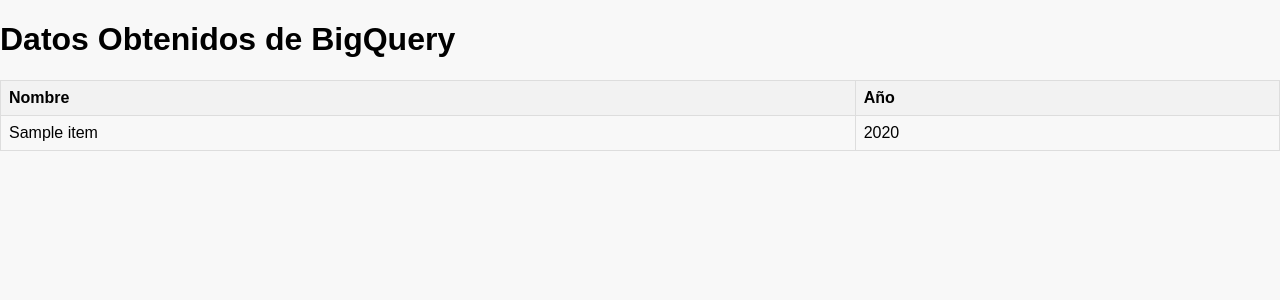
After one commit to dutreras369/py-bigquery-api, a Python web app: template app/templates/data_view.html in a window 1280 px wide. The commit adds this page. Shown: the top 300 px of the page. Run offline with Jinja, Linux system fonts and the light colour scheme; the template is opened without the code that fills it: most values are stand-ins (such as "Sample title", 1, 10 or a date in 2020).

Commit message:
update /

```diff
--- a/app/__init__.py
+++ b/app/__init__.py
@@ -0,0 +1,5 @@
+from flask import Flask
+
+app = Flask(__name__)
+
+from app.controllers import api_controller, view_controller
--- /dev/null
+++ b/app/controllers/__init__.py
@@ -0,0 +1,6 @@
+from flask import Blueprint
+
+api_bp = Blueprint('api', __name__)
+view_bp = Blueprint('view', __name__)
+
+from app.controllers import api_controller, view_controller
--- /dev/null
+++ b/app/templates/data_view.html
@@ -0,0 +1,30 @@
+<!DOCTYPE html>
+<html lang="es">
+<head>
+    <meta charset="UTF-8">
+    <meta name="viewport" content="width=device-width, initial-scale=1.0">
+    <link rel="stylesheet" href="{{ url_for('static', filename='styles.css') }}">
+    <title>Vista de Datos</title>
+</head>
+<body>
+    <h1>Datos Obtenidos de BigQuery</h1>
+    <table>
+        <thead>
+            <tr>
+                <th>Nombre</th>
+                <th>Año</th>
+                <!-- Agrega más columnas según la estructura de tus datos -->
+            </tr>
+        </thead>
+        <tbody>
+            {% for item in data %}
+                <tr>
+                    <td>{{ item.name }}</td>
+                    <td>{{ item.year }}</td>
+                    <!-- Ajusta las propiedades según los atributos de tus datos -->
+                </tr>
+            {% endfor %}
+        </tbody>
+    </table>
+</body>
+</html>
--- a/config.py
+++ b/config.py
@@ -1,9 +1,5 @@
-# config.py
-
 import os
 
 class Config:
     SECRET_KEY = os.environ.get('SECRET_KEY') or 'clave_secreta'
-    SQLALCHEMY_DATABASE_URI = os.environ.get('DATABASE_URL') or 'sqlite:///database.db'
-    SQLALCHEMY_TRACK_MODIFICATIONS = False
     BIGQUERY_PROJECT_ID = 'tu_proyecto'
--- /dev/null
+++ b/run.py
@@ -0,0 +1,4 @@
+from app import app
+
+if __name__ == '__main__':
+    app.run(debug=True)
--- /dev/null
+++ b/static/styles.css
@@ -0,0 +1,29 @@
+/* styles.css */
+body {
+    font-family: Arial, sans-serif;
+    background-color: #f8f8f8;
+    margin: 0;
+    padding: 0;
+}
+
+.container {
+    max-width: 1200px;
+    margin: 0 auto;
+    padding: 20px;
+}
+
+table {
+    border-collapse: collapse;
+    width: 100%;
+    margin-bottom: 20px;
+}
+
+th, td {
+    border: 1px solid #ddd;
+    padding: 8px;
+    text-align: left;
+}
+
+th {
+    background-color: #f2f2f2;
+}
```
Also changed, not shown: app/app.py (deleted, +0 -13 lines), app/controllers/api_controller.py (+20 -9 lines), app/controllers/view_controller.py (added, +15 -0 lines), app/templates/index.html (+4 -3 lines), app/templates/success.html (+14 -0 lines), README.md, app/models/__init__.py (added).
